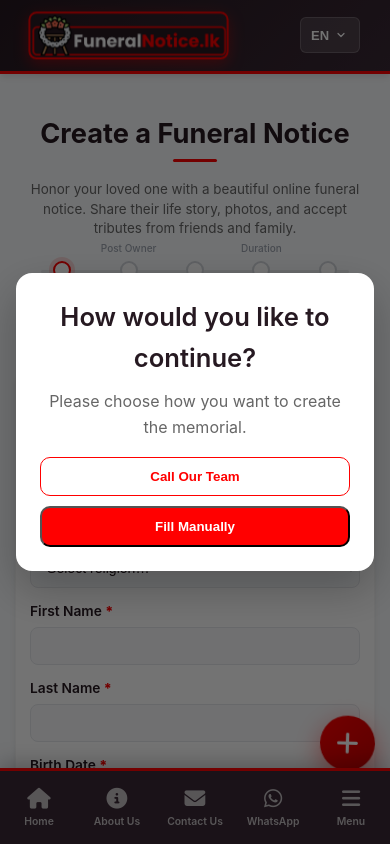
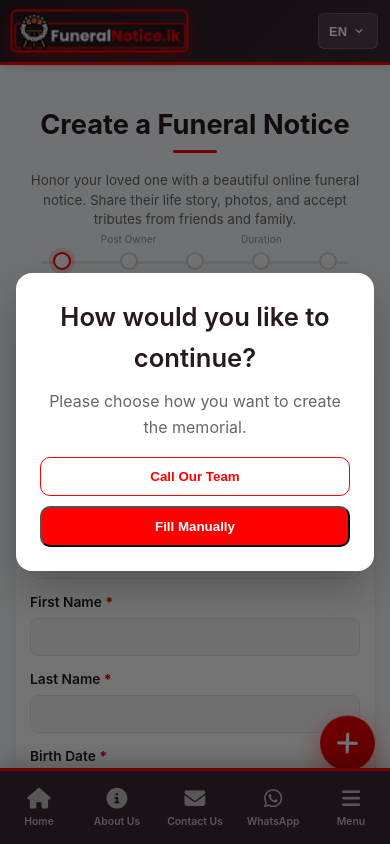
Before and after one commit to Judinus10/FuneralNotice.lk, a PHP site: page /create.php in a window 390 px wide. Run offline with PHP 8.4, Linux system fonts and the light colour scheme; data that the repository does not hold is empty.

Commit message:
responsive fix

```diff
--- a/style/common.css
+++ b/style/common.css
@@ -39,6 +39,11 @@
     margin: 0;
     padding: 0;
     box-sizing: border-box;
+}
+
+html, body {
+    overflow-x: hidden;
+    width: 100%;
 }
 
 body {
--- a/style/navbar.css
+++ b/style/navbar.css
@@ -424,7 +424,7 @@
     display: none;
     background: linear-gradient(135deg, var(--secondary) 0%, var(--secondary-light) 100%);
     color: white;
-    padding: 12px 15px; /* Slightly reduced padding */
+    padding: 10px 0; /* Vertical padding only, container handled horizontal */
     position: sticky;
     top: 0;
     z-index: 1000;
@@ -449,22 +449,27 @@
     justify-content: space-between;
     align-items: center;
     width: 100%;
+    padding: 0 12px; /* Controlled horizontal padding */
 }
 
 .mobile-header-left {
     display: flex;
     align-items: center;
-    gap: 15px;
+    gap: 12px;
+    flex: 1; /* Take all available space */
+    min-width: 0; /* Allow content to shrink if needed */
 }
 
 .mobile-logo {
-    height: clamp(38px, 12vw, 52px); /* Responsive height */
-    width: auto;
-    border-radius: 8px;
-    animation: pulseLogo 3s ease-in-out infinite; /* Slower, more subtle animation */
+    height: 42px; /* Fixed height for better control */
+    width: auto; /* Maintain aspect ratio */
+    max-width: 180px; /* Sensible limit */
+    border-radius: 6px;
+    animation: pulseLogo 3s ease-in-out infinite;
     border: 2px solid var(--primary);
-    object-fit: contain; /* Maintain aspect ratio */
-    flex-shrink: 0; /* Prevent shrinking below readable size */
+    object-fit: contain;
+    flex-shrink: 0; /* ABSOLUTELY prevent shrinking */
+    display: block;
 }
 
 @keyframes pulseLogo {
@@ -494,8 +499,9 @@
 .mobile-header-right {
     display: flex;
     align-items: center;
-    gap: 8px; /* Reduced gap */
-    min-width: 0;
+    gap: 6px;
+    flex: 0 0 auto; /* Don't grow, don't shrink, stay fixed size */
+    justify-content: flex-end;
 }
 
 .mobile-header-icon {
```
Also changed, not shown: style/index.css (+8 -2 lines).
